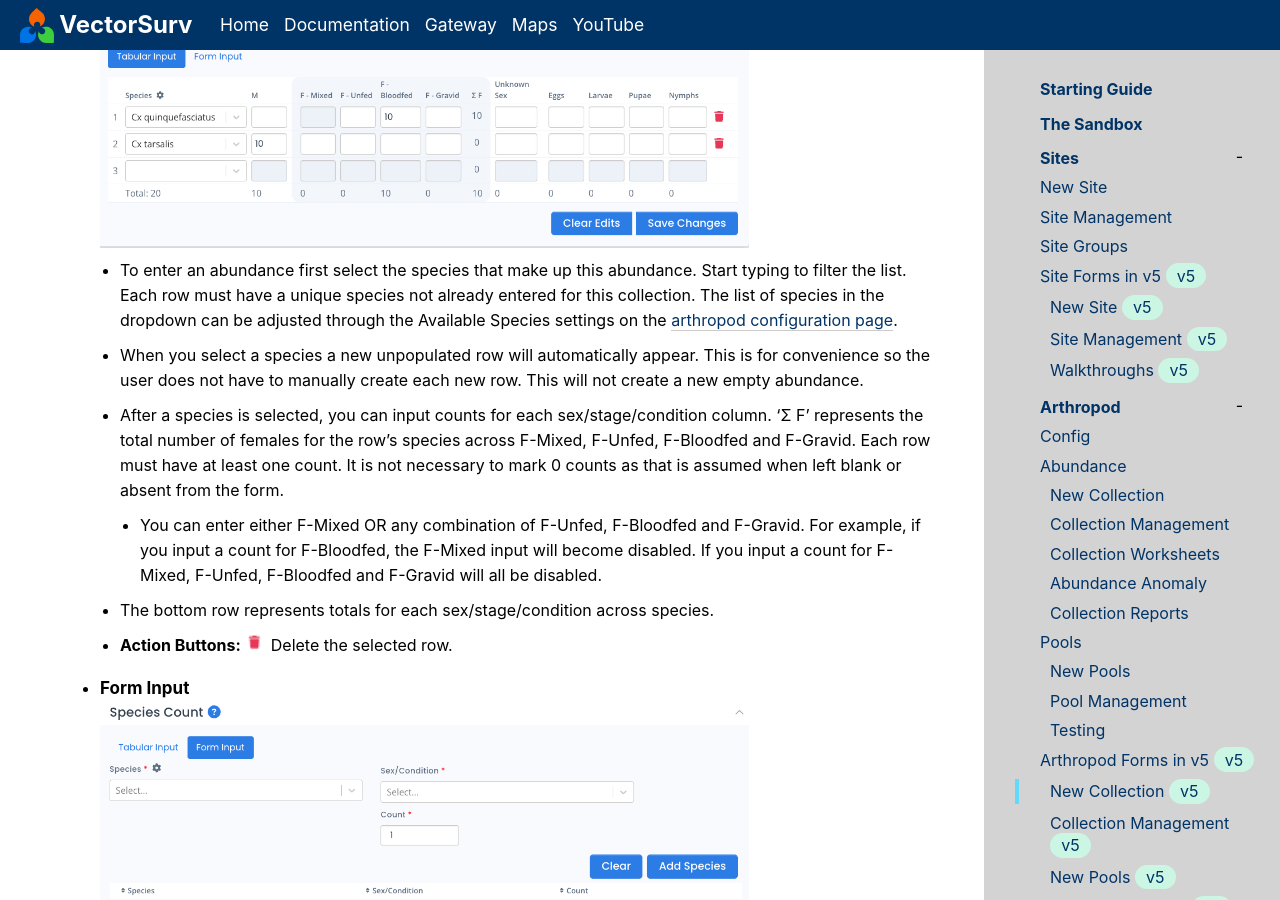
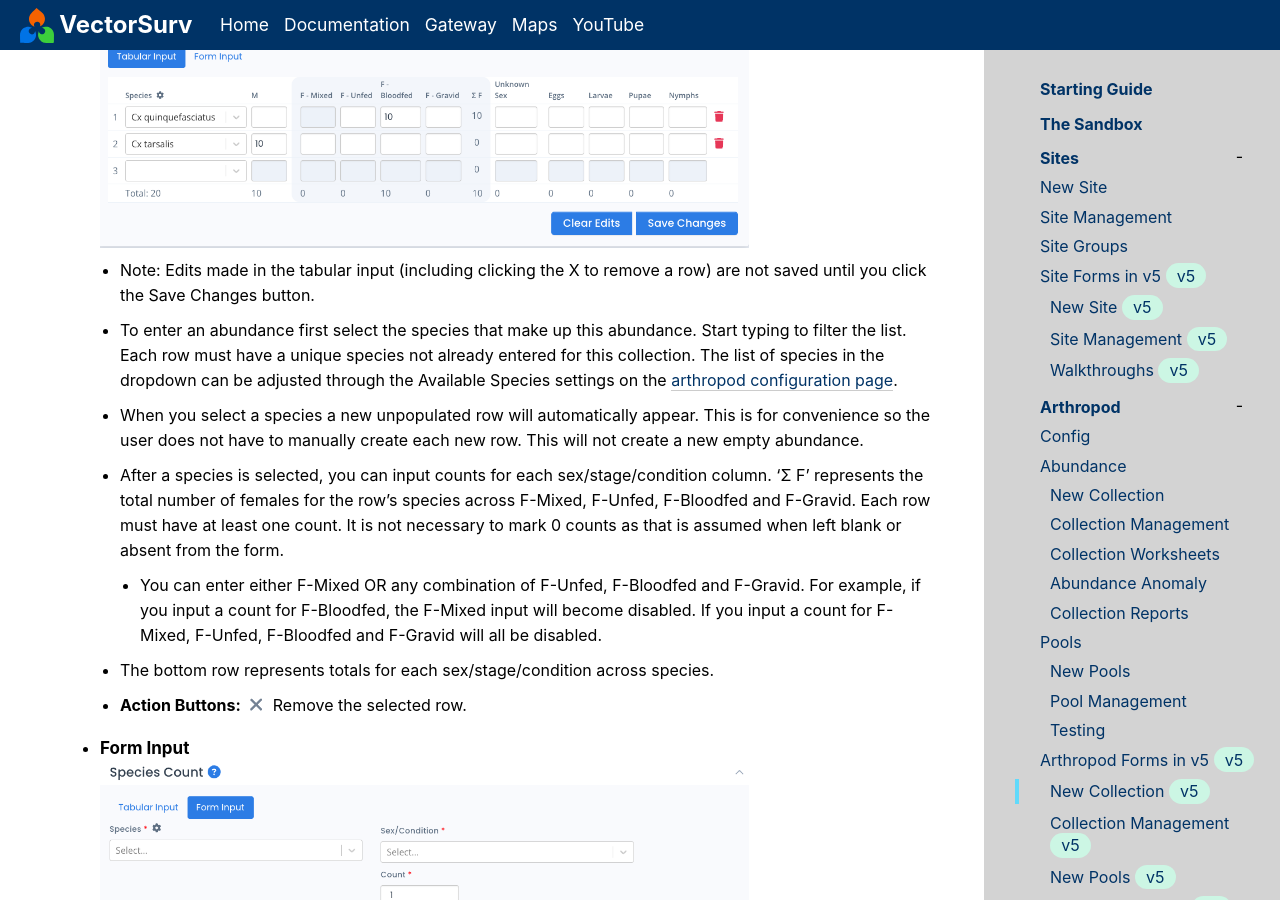
Before and after one commit to tlvaldepena/vectorsurv.org, a Jekyll site: the page built from _docs/arthropod/v5/collection.md, in a window 1280 px wide and 900 px high, scrolled down 4005 px. Built offline with Jekyll 4.4.1, drawn with Linux system fonts in a browser that asks for light colours.

Commit message:
spreadsheet input - trash -> x button

```diff
--- a/_docs/arthropod/v5/collection.md
+++ b/_docs/arthropod/v5/collection.md
@@ -156,13 +156,14 @@ You will see a single mobile-friendly form if your screen size is smaller than 7
 - **Tabular Input**
   ![Tabular Input](/assets/images/docs/new_collection_tabular.png)
 
+  - Note: Edits made in the tabular input (including clicking the X to remove a row) are not saved until you click the Save Changes button.
   - To enter an abundance first select the species that make up this abundance. Start typing to filter the list. Each row must have a unique species not already entered for this collection. The list of species in the dropdown can be adjusted through the Available Species settings on the [arthropod configuration page]({{ site.baseurl }}/docs/arthropod/trap-types/).
   - When you select a species a new unpopulated row will automatically appear. This is for convenience so the user does not have to manually create each new row. This will not create a new empty abundance.
   - After a species is selected, you can input counts for each sex/stage/condition column. ‘Σ F’ represents the total number of females for the row’s species across F-Mixed, F-Unfed, F-Bloodfed and F-Gravid. Each row must have at least one count. It is not necessary to mark 0 counts as that is assumed when left blank or absent from the form.
     - You can enter either F-Mixed OR any combination of F-Unfed, F-Bloodfed and F-Gravid. For example, if you input a count for F-Bloodfed, the F-Mixed input will become disabled. If you input a count for F-Mixed, F-Unfed, F-Bloodfed and F-Gravid will all be disabled.
   - The bottom row represents totals for each sex/stage/condition across species.
   - **Action Buttons:**
-    ![Red trash can icon](/assets/images/docs/action-button-delete.png) Delete the selected row.
+    ![Gray X icon](/assets/images/docs/action-button-remove.png) Remove the selected row.
 
 - **Form Input**
   ![Species Form Input](/assets/images/docs/new_collection_species_form.png)
```
Also changed, not shown: assets/images/docs/action-button-remove.png (added).
